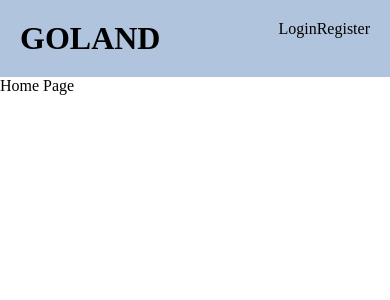
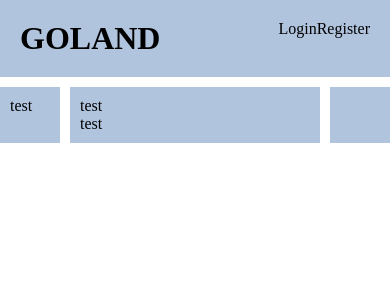
Before and after one commit to SLecureu/Goland, a React (Vite) app: page / in a window 390 px wide. Shown: the top 300 px of the page. Built offline with nearby package versions, Linux system fonts and the light colour scheme; no server answers.

Commit message:
style(homepage): responsive block

```diff
--- /dev/null
+++ b/src/pages/Home.css
@@ -0,0 +1,33 @@
+.home_container {
+  display: grid;
+  grid-template-columns: 400px 1fr 400px;
+  width: 100%;
+  grid-gap: 10px;
+  margin-top: 10px;
+  grid-auto-rows: 100%;
+}
+
+.home_container > .block1,
+.home_container > .block2,
+.home_container > .block3 {
+  grid-column: span 1;
+  background-color: lightsteelblue;
+}
+
+.inside_block {
+  height: 100%;
+  width: 100%;
+  margin: 10px;
+}
+
+@media (max-width: 1320px) {
+  .home_container {
+    grid-template-columns: 60px 1fr 400px;
+  }
+}
+
+@media (max-width: 980px) {
+  .home_container {
+    grid-template-columns: 60px 1fr 60px;
+  }
+}
--- a/src/pages/Home.tsx
+++ b/src/pages/Home.tsx
@@ -1,3 +1,22 @@
+import "./Home.css";
+
 export default () => {
-  return <main>Home Page</main>;
+  return (
+    <main className="home_container">
+      <div className="block1">
+        <div className="inside_block">
+          <p>test</p>
+        </div>
+      </div>
+      <div className="block2">
+        <div className="inside_block">
+          <p>test</p>
+          <p>test</p>
+        </div>
+      </div>
+      <div className="block3">
+        <div className="inside_block"></div>
+      </div>
+    </main>
+  );
 };
```
